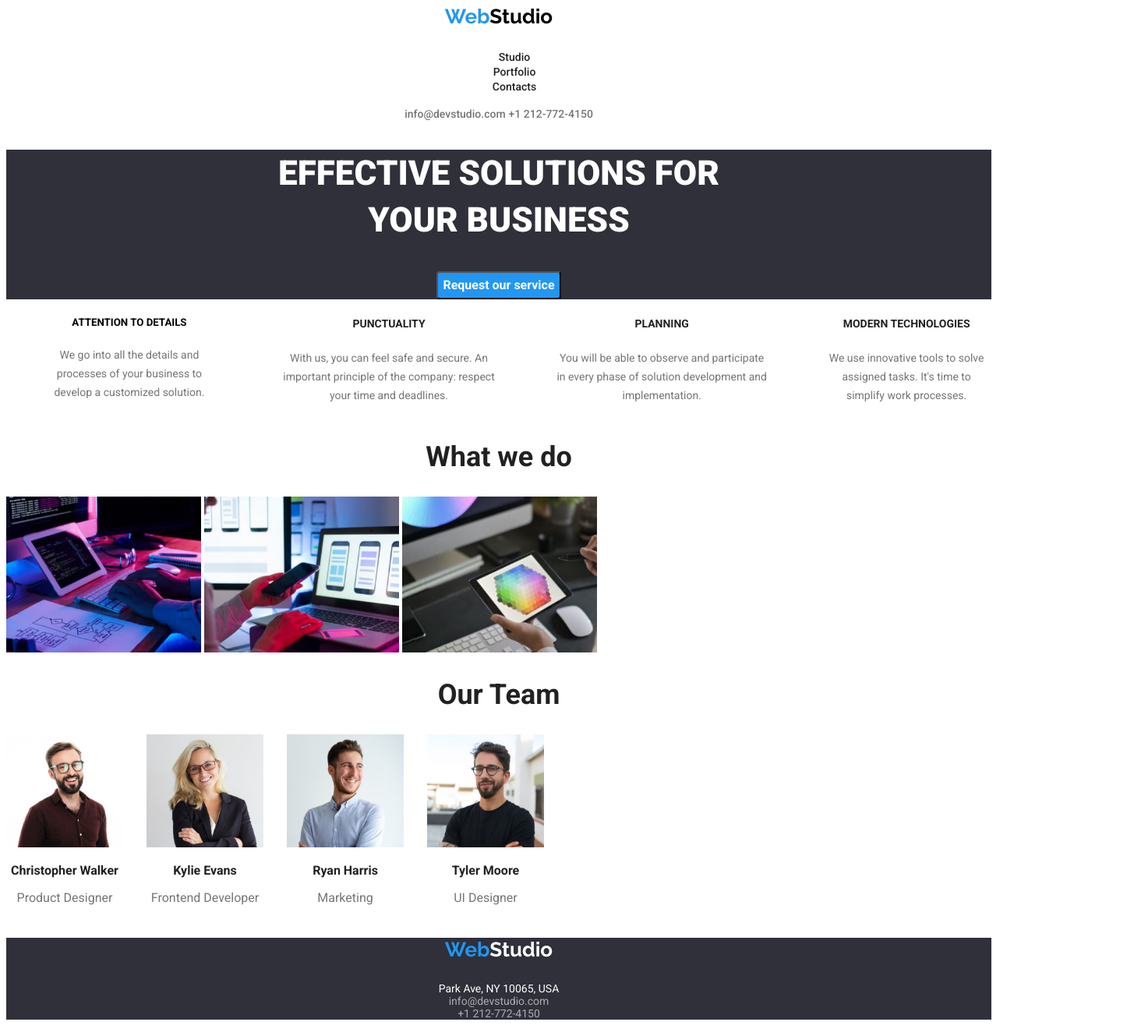
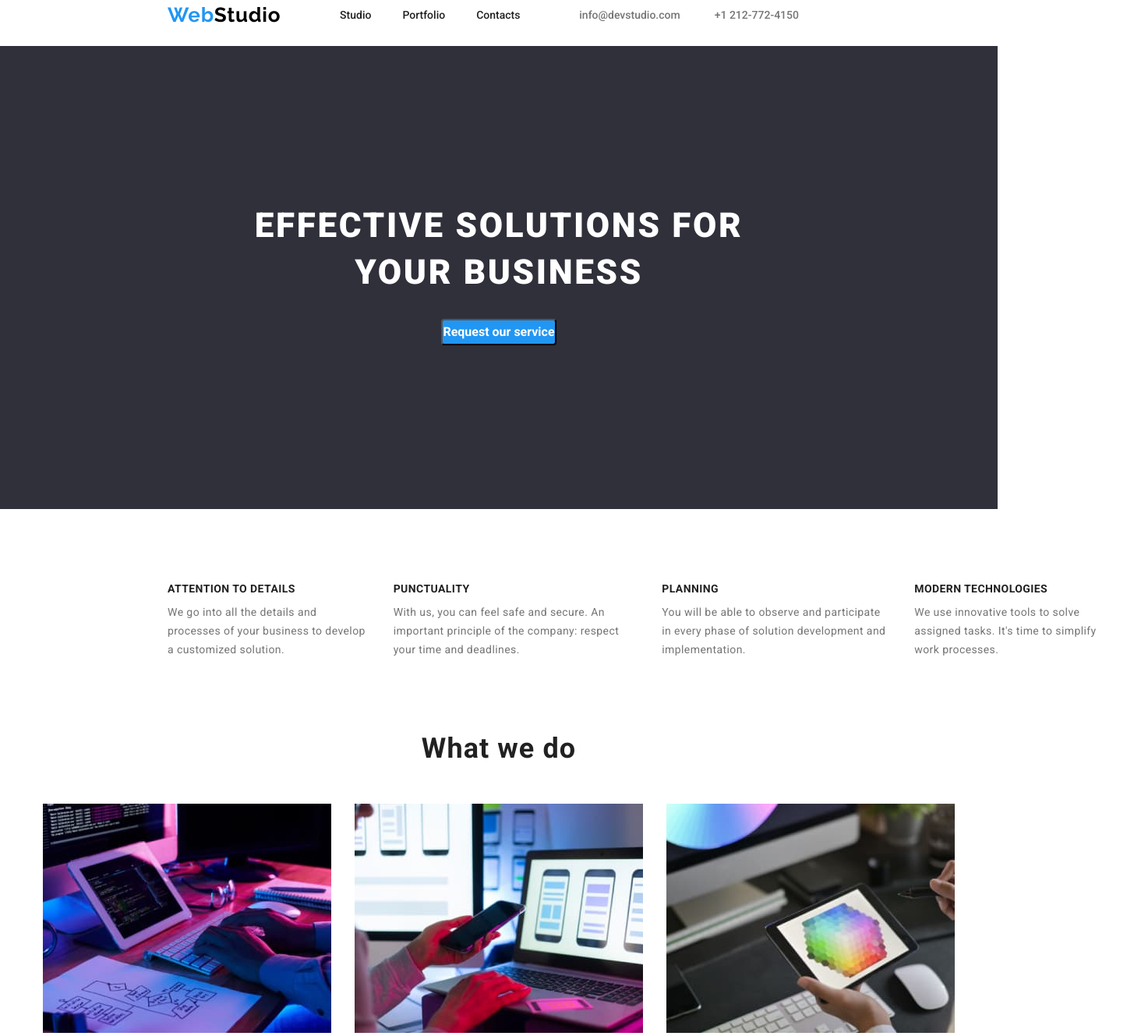
Before and after one commit to Adinux/goit-markup-hw-03, a plain HTML site: page index.html in a window 1280 px wide. Shown: the part 20-1349 px from the top of the page at 78% size, 1455 px wide, since content can reach past the window. Drawn offline with nearby package versions, Linux system fonts and the light colour scheme.

Commit message:
added style to index.html
added style to index.html

```diff
--- a/css/styles.css
+++ b/css/styles.css
@@ -8,20 +8,52 @@
     --primary-font: 'Roboto', sans-serif;
     --secondary-font: 'Raleway', sans-serif;
 }
+*{
+    margin: 0;
+    padding: 0;
+}
 
+img{
+    display: block;
+    max-width: 100%;
+    height: auto;
+}
+
+html{
+    box-sizing: border-box;
+
+}
+
+ul{
+    list-style: none;
+}
+
+a{
+    text-decoration: none;
+    color: inherit;
+}
 /* Body section style*/
 
 .body{
     font-family: var(--primary-font);
     background-color: var(--white);
-    text-align: center;
 
 }
 
 /* Header section style*/
 .header {
-    background-color: var(--white);
+    display: flex;
+    padding: 24px 215px;
 }
+
+.header .container{
+    display: flex;
+    justify-content: space-between;
+    align-items: center;
+    flex-wrap: wrap;
+
+}
+
 .header__logo{
     text-decoration: none;
     font-family: var(--secondary-font);
@@ -29,6 +61,7 @@
     font-size: 26px;
     line-height: 31px;
     color: #000000;
+    letter-spacing: 0.03em;
 
 }
 
@@ -39,6 +72,9 @@
 
 .header__navigation ul{
     list-style: none;
+    display: flex;
+    gap: 40px;
+
 
 }
 
@@ -50,6 +86,7 @@
     color: var(--black);
     list-style: none;
     text-decoration: none;
+
 }
 
 .header__navigation a:hover {
@@ -70,6 +107,7 @@
     line-height: 16px;
     color: var(--grey) ;
     text-decoration: none;
+   padding-right: 40px;
 
 }
 
@@ -87,8 +125,17 @@
 
 .hero-section{
     background-color: var(--dark-grey);
+    display: flex;
+    align-items: center;
+    flex-wrap: wrap;
 
 }
+.hero-section .container{
+    width: 1200px;
+   margin-left: auto;
+   margin-right: auto;
+}
+
 
 .hero-section__title{
     font-family: var(--primary-font);
@@ -97,6 +144,9 @@
     line-height: 60px;
     text-transform: uppercase;
     color: var(--white);
+    letter-spacing: 0.06em;
+    margin-top: 200px;
+
 
 }
 .hero-section__title:hover{
@@ -114,6 +164,8 @@
     background-color: var(--light-blue);
     cursor: pointer;
     border-radius: 4px;
+    margin-top: 30px;
+    margin-bottom: 210px;
 
 }
 
@@ -126,6 +178,14 @@
 /*About section style*/
 
 .about{
+    margin: 94px 215px;
+}
+.about .container{
+   display: flex;
+   justify-content: space-between;
+   align-items: center;
+   flex-wrap: wrap;
+   gap: 30px;
 
 }
 
@@ -141,6 +201,9 @@
     text-transform: uppercase;
     color: var(--black);
     list-style: none;
+    letter-spacing: 0.03em;
+    margin-bottom: 10px;
+    text-align: left;
 
 }
 
@@ -150,23 +213,50 @@
     font-size: 14px;
     line-height: 24px;
     color: var(--grey);
+    letter-spacing: 0.03em;
+    text-align: left;
+    margin-top: 10px;
 
 }
 
 /* What we do style*/
+.occupation{
+    margin: 94px 215px;
 
+}
+.occupation__images{
+    display: flex;
+    flex: 1;
+    justify-content: center;
+    gap:30px;
+}
+.occupation__image{
+    width: 370px;
+    height: 294px;
+}
 .occupation__subtitle{
     font-family: var(--primary-font);
     font-weight: 700;
     font-size: 36px;
     line-height: 42px;
     color: var(--black);
+    letter-spacing: 0.03em;
+    margin-bottom: 50px
+
 
 }
 
 /* Team section style*/
 
 .team{
+    margin: 94px 215px;
+}
+
+.team .container{
+    display: flex;
+    justify-content: space-between;
+    align-items: center;
+    flex-wrap: wrap;
 
 }
 
@@ -176,16 +266,28 @@
     font-size: 36px;
     line-height: 42px;
     color: var(--black);
+    letter-spacing: 0.03em;
+    margin-bottom: 50px;
+    flex: 1;
 
 }
-
+.team__image{
+    width: 270px;
+    height: 260px;
+    display: flex;
+    flex: 1;
+    justify-content: center;
+    gap:30px;
+}
 
 .team__name{
     font-family: var(--primary-font);
     font-weight: 500;
     font-size: 16px;
     line-height: 19px;
-    color: var(--black)
+    color: var(--black);
+    letter-spacing: 0.03em;
+    margin-top: 30px;
 }
 
 .team__job{
@@ -194,6 +296,9 @@
     font-size: 16px;
     line-height: 19px;
     color: var(--grey);
+    letter-spacing: 0.03em;
+    margin-top: 10px;
+    margin-bottom: 30px;
 
 }
 
@@ -201,6 +306,9 @@
 
 .footer{
     background-color: var(--dark-grey);
+    display: flex;
+   justify-content: space-between;
+    padding: 60px 1240px 60px 215px;
 }
 
 .footer__logo{
@@ -210,6 +318,8 @@
     line-height: 31px;
     color: var(--white);
     text-decoration: none;
+    letter-spacing: 0.03em;
+    align-items: flex-start;
 }
 
 .footer__logo__name{
@@ -225,11 +335,22 @@
     line-height: 16px;
     color: var(--white);
     text-decoration: none;
+    letter-spacing: 0.03em;
+    margin-top: 28px;
+
+
 
 }
+.contact-mail{
+    margin-top: 12px;
+    margin-bottom: 12px;
+}
+
 .contact a{
     text-decoration: none;
     color: rgba(255, 255, 255, 0.6);
+
+
 }
 .contact a:hover {
     color: var(--light-blue);
@@ -240,6 +361,13 @@
     color: var(--light-blue);
     border-bottom: none;
 }
+
+
+.container{
+    width: 1200px;
+    margin-left: auto;
+    margin-right: auto;
+ }
 
 
 /* Body section portfolio style*/
--- a/index.html
+++ b/index.html
@@ -4,6 +4,7 @@
     <meta charset="UTF-8">
     <meta name="viewport" content="width=device-width, initial-scale=1.0">
     <title>Document</title>
+    <link rel="stylesheet" href="node_modules/modern-normalize/modern-normalize.css">
     <link rel="preconnect" href="https://fonts.googleapis.com">
 <link rel="preconnect" href="https://fonts.gstatic.com" crossorigin>
 <link href="https://fonts.googleapis.com/css2?family=Raleway:ital,wght@0,100..900;1,100..900&family=Roboto:ital,wght@0,100;0,300;0,400;0,500;0,700;0,900;1,100;1,300;1,400;1,500;1,700;1,900&display=swap" rel="stylesheet">
@@ -16,6 +17,7 @@
 
     <!--Header section-->
     <header class="header">
+        <div class="container">
         <a href="#" class="header__logo"><p><span class="header__logo__name">Web</span>Studio</p></a>
    <nav class="header__navigation">
             <ul>
@@ -30,26 +32,30 @@
             <a href="mailto:info@devstudio.com">info@devstudio.com</a>
             <a href="tel:+1212-772-4150">+1 212-772-4150</a>
     </div>
+</div>
     </header>
 
 <!--Important part of the website-->
 <main>
     <!--Hero section-->
     <section class="hero-section">
+        <div class="container">
         <h1 class="hero-section__title">EFFECTIVE SOLUTIONS FOR<br > YOUR BUSINESS</h1>
         <button class="header__requesting button" type="button">Request our service</button>
-    </section>
+</div>
+</section>
 
 
     <!--About section-->
     <section class="about">
+        <div class="container">
         <!--Descriptive information-->
         <div style="display: flex; gap: 30px">
             <!--details info-->
                 <div>
                 <ul class="about__list">
             <li>
-        <h5 class="about__subtittle">ATTENTION TO DETAILS</h5>
+        <h5 class="about__subtitle">ATTENTION TO DETAILS</h5>
         <p class="about__text">We go into all the details and processes
             of your business to develop a
             customized solution.</p>
@@ -89,55 +95,61 @@
     </ul>
 </div>
 </div>
+</div>
 </section>
 <!--What we do section-->
 <section class="occupation">
     <h2 class="occupation__subtitle">What we do</h2>
     <div style="display: flex; gap: 30px">
-    <div><img src="./images/img-1.jpg"  alt="person working at pc" width="250" height="200">
-    <img src="./images/img-2.jpg"  alt="person working with mobile phone and pc" width="250" height="200">
-    <img src="./images/img-3.jpg"  alt="person using tablet" width="250" height="200">
+    <div class="occupation__images">
+        <img class="occupation__image"  src="./images/img-1.jpg"  alt="person working at pc" width="250" height="200">
+    <img class="occupation__image"  src="./images/img-2.jpg"  alt="person working with mobile phone and pc" width="250" height="200">
+    <img class="occupation__image" src="./images/img-3.jpg"  alt="person using tablet" width="250" height="200">
 </div>
 </div>
 </section>
 
 <!--Team section-->
 <section class="team">
+    <div class="container">
     <h2 class="team__subtitle">Our Team</h2>
     <!--container with members of the team-->
     <div style="display: flex; gap: 30px" >
         <!--1st container-->
-        <div><img src="./images/img-4.jpg" alt="photo of a happy man" width="150">
+        <div><img class="team__image" src="./images/img-4.jpg" alt="photo of a happy man" width="150">
         <p class="team__name"><b>Christopher Walker</b></p>
         <p class="team__job">Product Designer</p>
     </div>
     <!--2nd container-->
-    <div><img src="./images/img-5.jpg" alt="photo of a smiling woman" width="150">
+    <div><img class="team__image" src="./images/img-5.jpg" alt="photo of a smiling woman" width="150">
         <p class="team__name"><b>Kylie Evans</b></p>
         <p class="team__job">Frontend Developer</p>
     </div>
     <!--3rd container-->
-    <div><img src="./images/img-6.jpg" alt="photo of a smiling man" width="150">
+    <div><img class="team__image" src="./images/img-6.jpg" alt="photo of a smiling man" width="150">
         <p class="team__name"><b>Ryan Harris</b></p>
         <p class="team__job">Marketing</p>
     </div>
     <!--4th container-->
-    <div><img src="./images/img-7.jpg" alt="photo of a proud man" width="150">
+    <div><img class="team__image" src="./images/img-7.jpg" alt="photo of a proud man" width="150">
         <p class="team__name"><b>Tyler Moore</b></p>
         <p class="team__job">UI Designer</p>
     </div>
+</div>
 </div>
 </section>
 </main>
 
 <!--Footer section-->
     <footer class="footer">
+        <div class="container">
         <a href="#" class="footer__logo"><p><span class="footer__logo__name">Web</span>Studio</p></a>
         <address class="contact">
          Park Ave, NY 10065, USA <br>
-            <a href="mailto:info@devstudio.com">info@devstudio.com</a> <br>
-            <a href="tel:+1212-772-4150">+1 212-772-4150</a>
+           <div class="contact-mail"> <a href="mailto:info@devstudio.com">info@devstudio.com</a> <br></div>
+        <a href="tel:+1212-772-4150">+1 212-772-4150</a>
         </address>
+</div>
     </footer>
 </body>
 </html>
```
